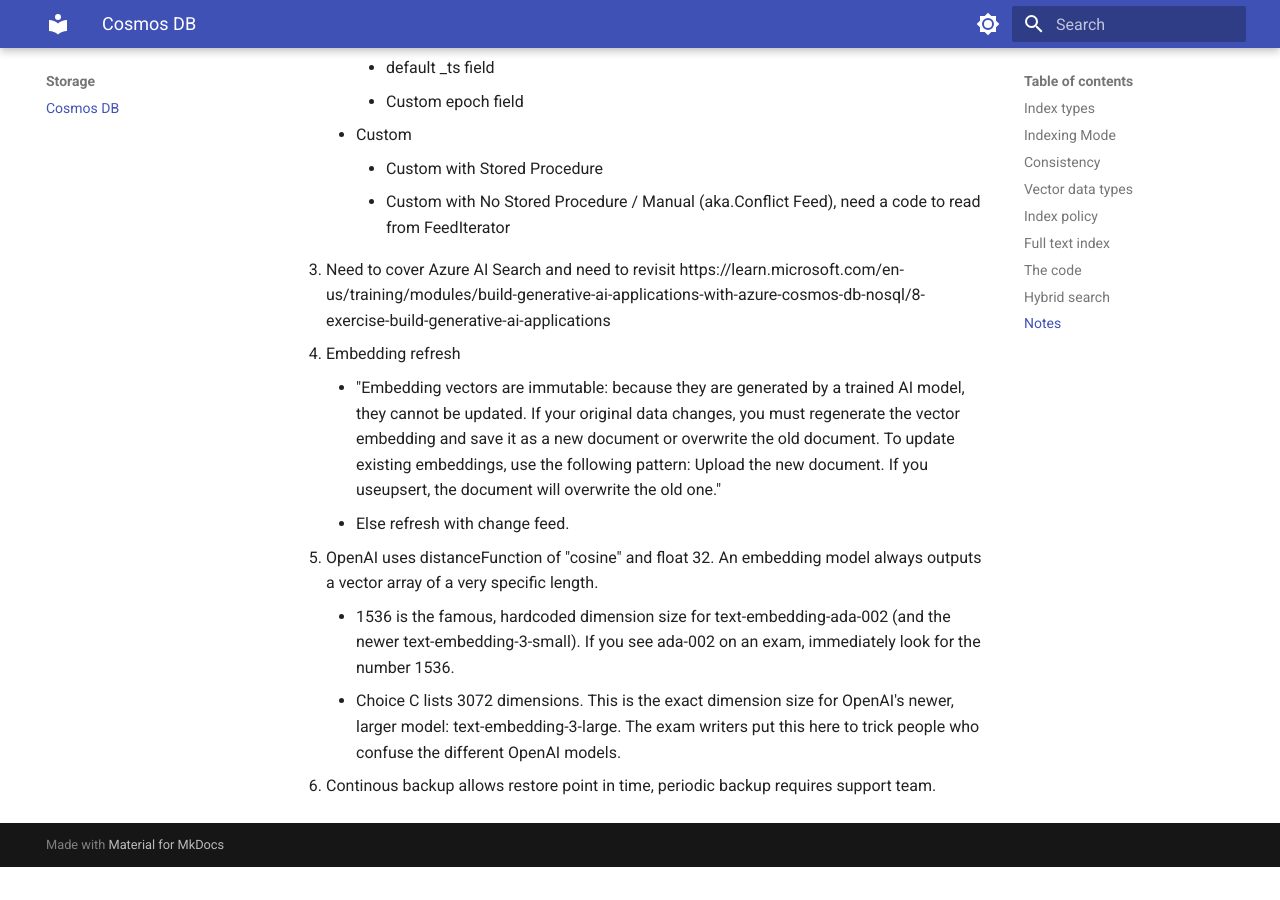
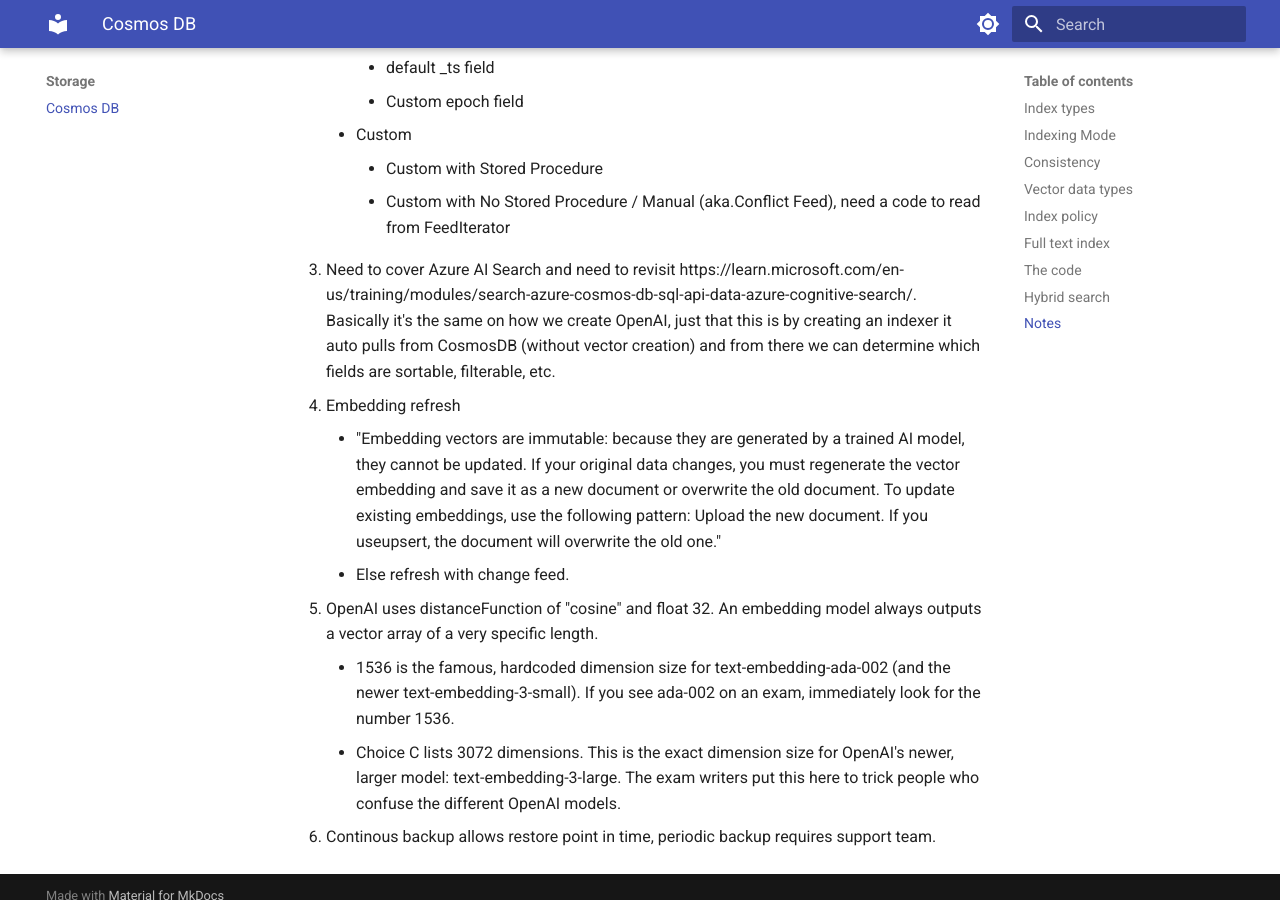
Before and after one commit to yoonghan/AI-Cloud-Developer, an MkDocs documentation site: the page built from docs/Storage/CosmosDb.md, in a window 1280 px wide and 900 px high, scrolled down 5830 px. Built offline with MkDocs 1.6.1 and Material for MkDocs 9.7.7, drawn with Linux system fonts in a browser that asks for light colours; before the commit the page ends 6697 px from its top, so only the background shows below that.

Commit message:
Update on Azure AI Search.

```diff
--- a/docs/Storage/CosmosDb.md
+++ b/docs/Storage/CosmosDb.md
@@ -178,7 +178,7 @@
     - Custom
         - Custom with Stored Procedure
         - Custom with No Stored Procedure / Manual (aka.Conflict Feed), need a code to read from FeedIterator
-3. Need to cover Azure AI Search and need to revisit https://learn.microsoft.com/en-us/training/modules/build-generative-ai-applications-with-azure-cosmos-db-nosql/8-exercise-build-generative-ai-applications
+3. Need to cover Azure AI Search and need to revisit https://learn.microsoft.com/en-us/training/modules/search-azure-cosmos-db-sql-api-data-azure-cognitive-search/. Basically it's the same on how we create OpenAI, just that this is by creating an indexer it auto pulls from CosmosDB (without vector creation) and from there we can determine which fields are sortable, filterable, etc.
 3. Embedding refresh
     - "Embedding vectors are immutable: because they are generated by a trained AI model, they cannot be updated. If your original data changes, you must regenerate the vector embedding and save it as a new document or overwrite the old document. To update existing embeddings, use the following pattern: Upload the new document. If you useupsert, the document will overwrite the old one."
     - Else refresh with change feed.
```
